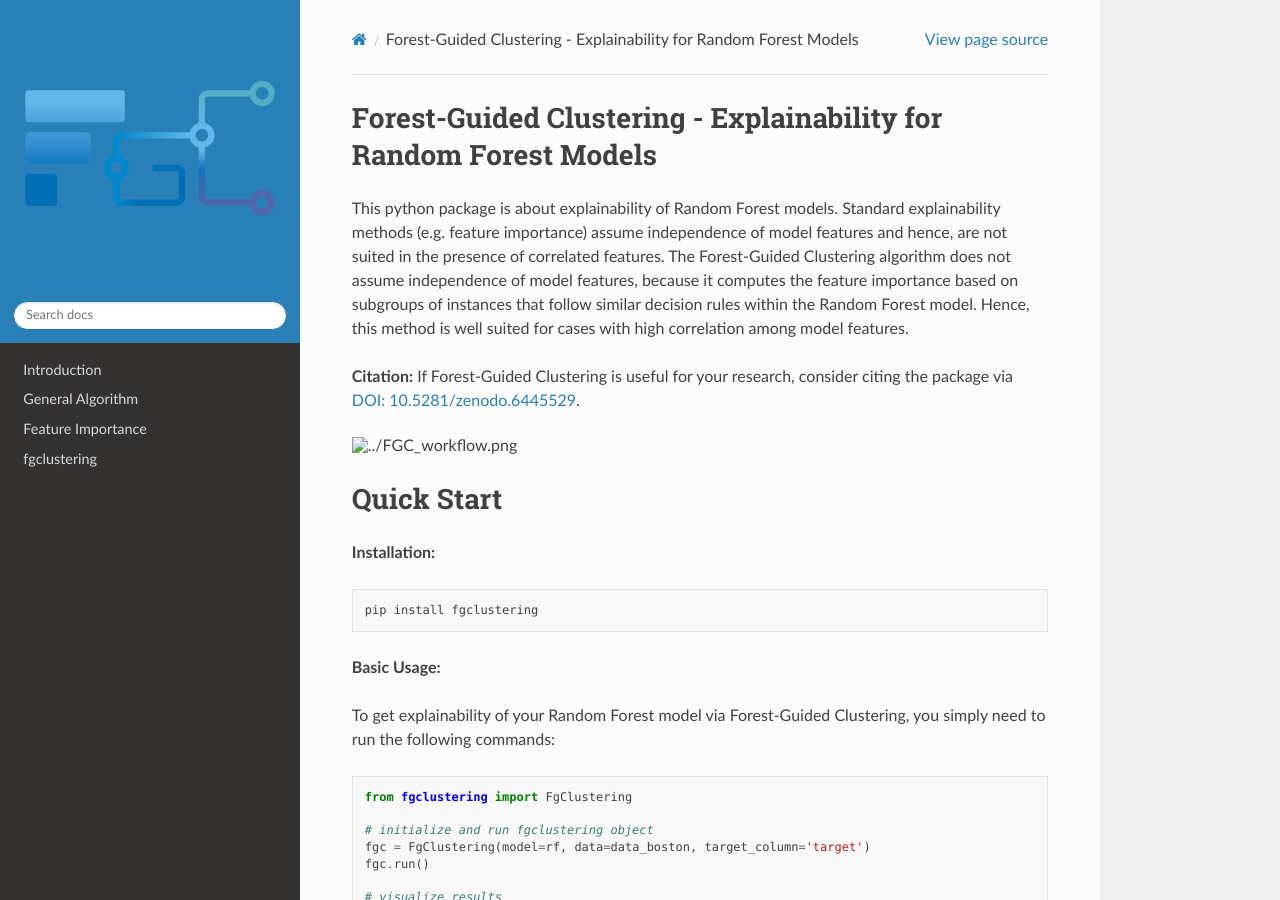
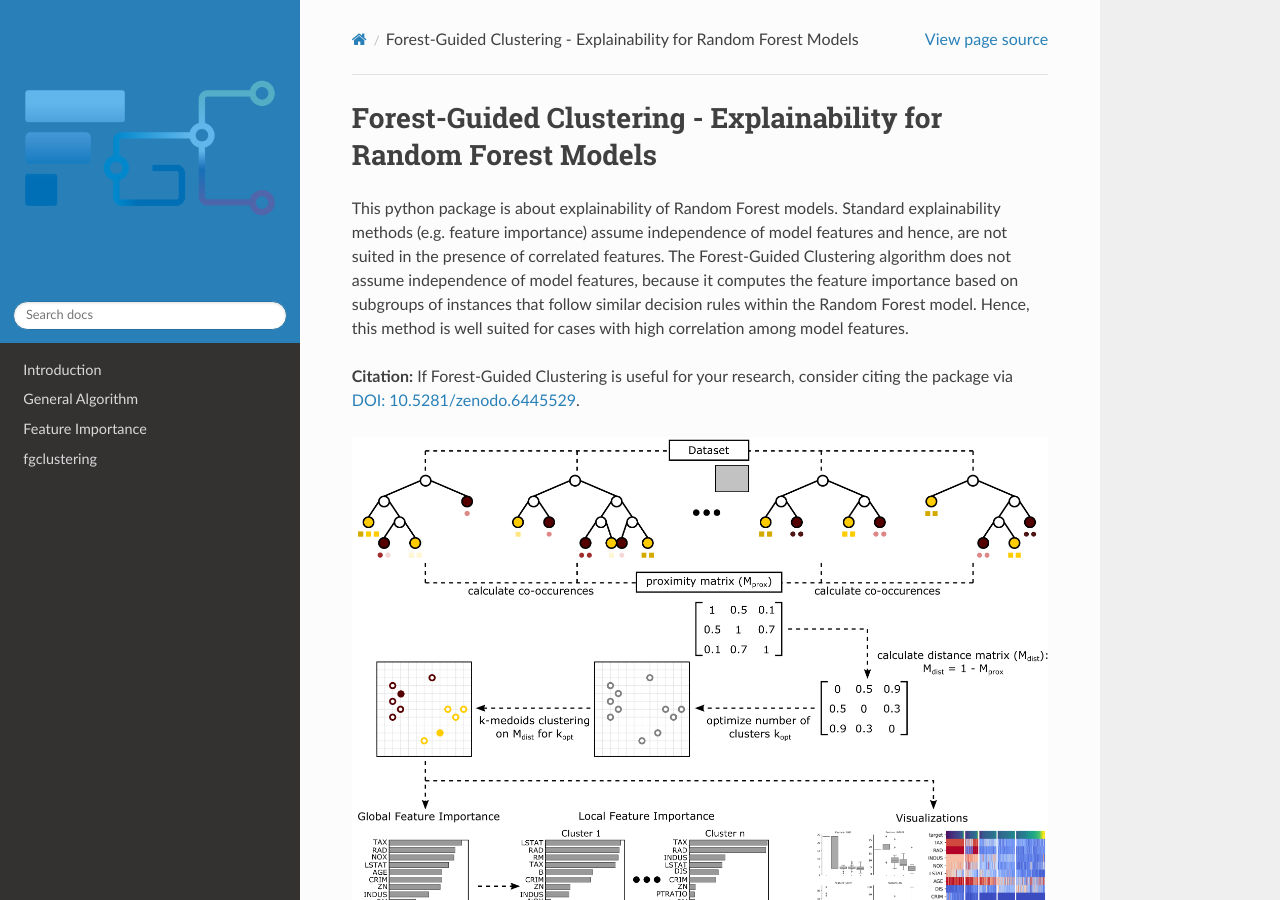
Before and after one commit to HelmholtzAI-Consultants-Munich/fg-clustering, a Sphinx documentation site: the page built from docs/source/index.rst, in a window 1280 px wide and 900 px high. Built offline with Sphinx 7.4.7 and the Read the Docs theme 2.0.0, drawn with Linux system fonts in a browser that asks for light colours; pages that are not in the unit, such as notebooks, are missing from menus.

Commit message:
Update index.rst

```diff
--- a/docs/source/index.rst
+++ b/docs/source/index.rst
@@ -10,7 +10,7 @@ This python package is about explainability of Random Forest models. Standard ex
 
 **Citation:** If Forest-Guided Clustering is useful for your research, consider citing the package via `DOI: 10.5281/zenodo.6445529 <https://zenodo.org/badge/latestdoi/397931780>`_.
 
-.. image:: ../FGC_workflow.png
+.. image:: ./FGC_workflow.png
 
 Quick Start
 ==================
```
